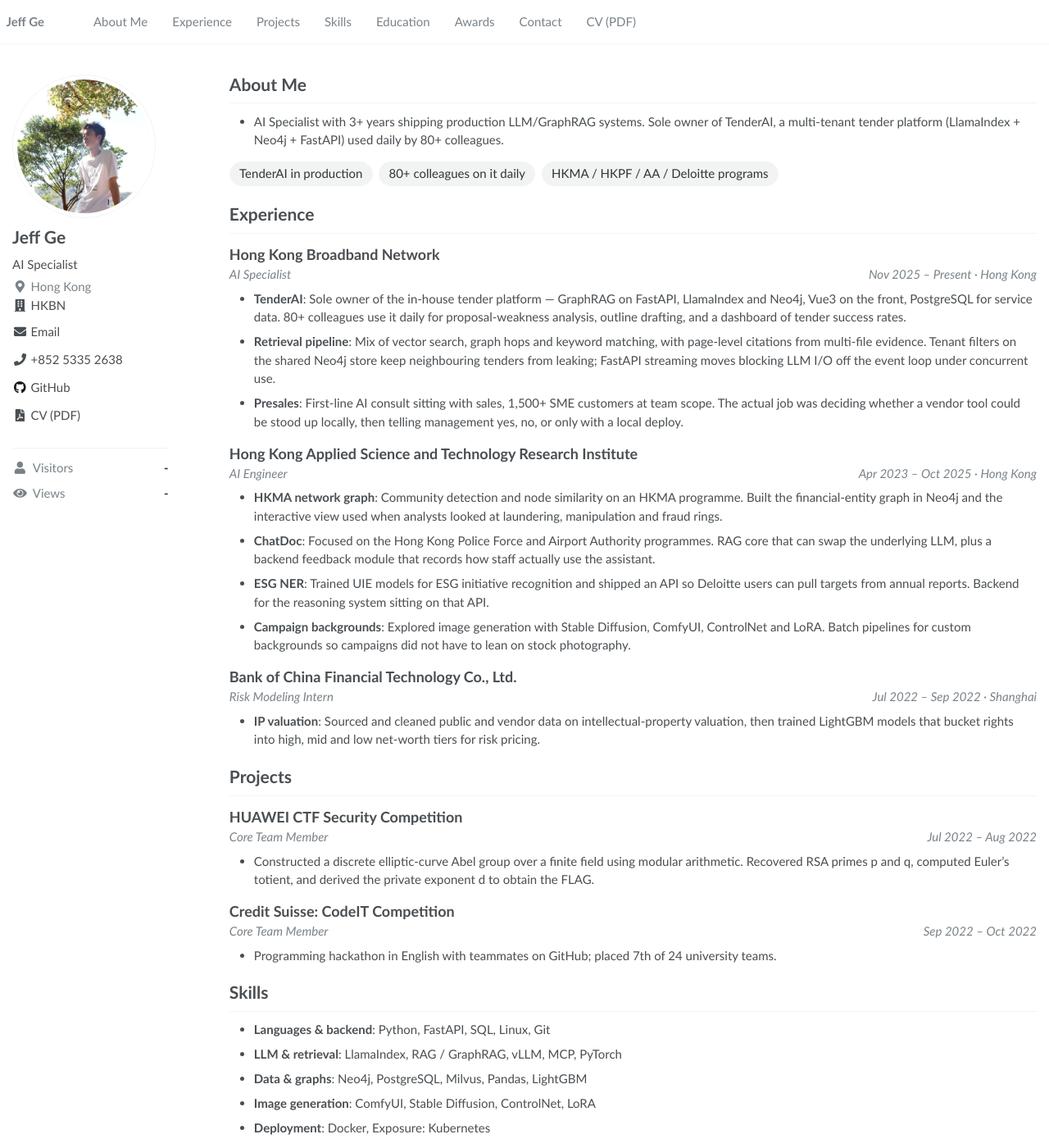
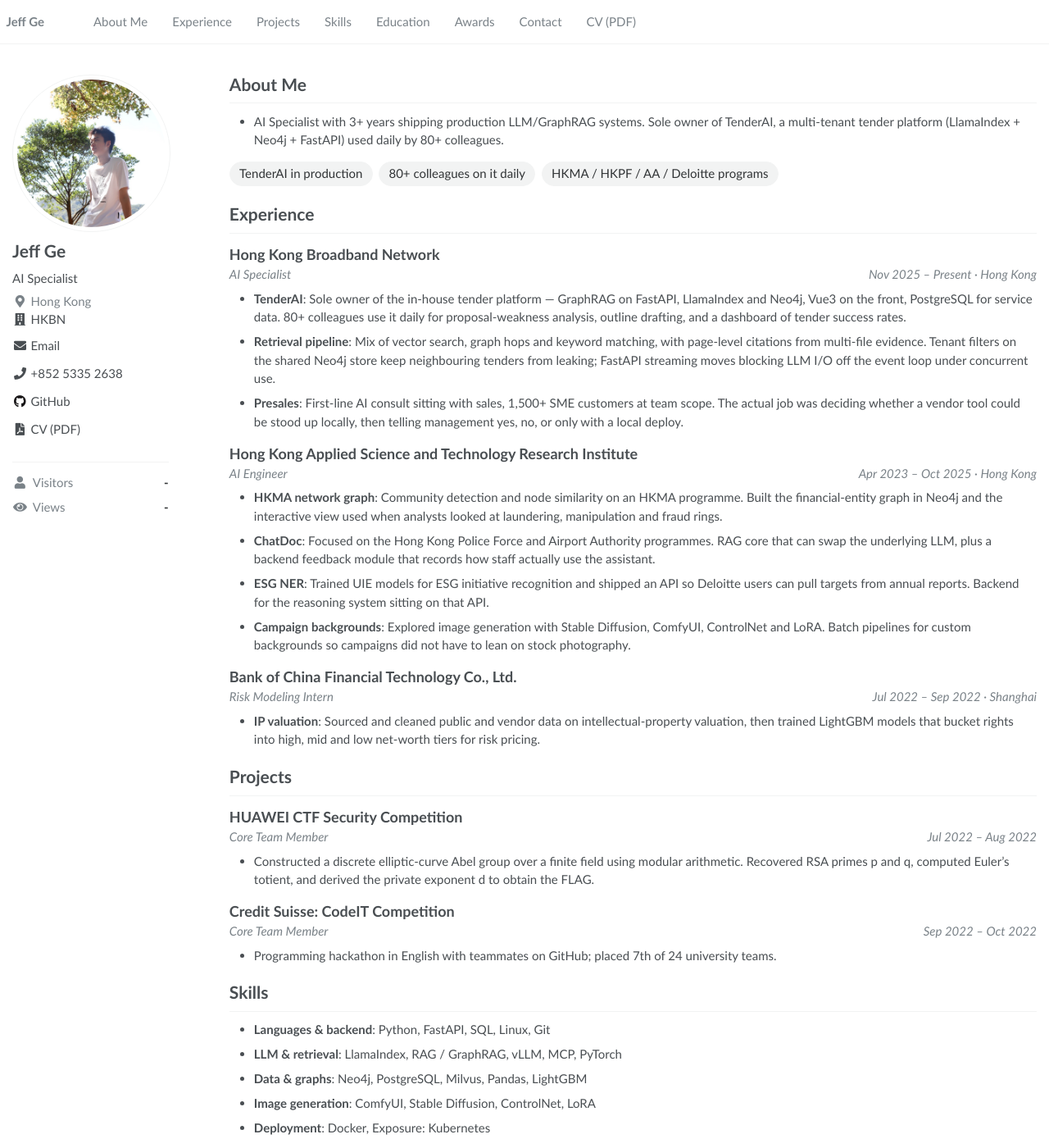
Before and after one commit to chloceg/chloceg.github.io, a Jekyll site: the page built from _pages/about.md, in a window 1280 px wide and 1400 px high. Shown: the whole window at 82% size. Built offline with Jekyll 4.4.1, drawn with Linux system fonts in a browser that asks for light colours; comment, search, counter and statistics services are not loaded.

Commit message:
Enlarge the sidebar avatar by 10%
Mobile min size 75px → 82.5px; desktop cap 175px → 192.5px, with width
110% so the photo actually grows when the sidebar is the constraint.

Co-authored-by: 气味 <njycgqw@icloud.com>

```diff
--- a/_sass/_sidebar.scss
+++ b/_sass/_sidebar.scss
@@ -82,7 +82,7 @@
 .author__avatar {
   display: table-cell;
   vertical-align: top;
-  width: 75px;
+  width: 82.5px;
   // set width only, for non-square avatars
   // height: 36px;
 
@@ -93,14 +93,15 @@
   }
 
   img {
-    max-width: 175px;
-    min-width: 75px;
+    max-width: 192.5px;
+    min-width: 82.5px;
     border-radius: 50%;
     aspect-ratio: 1 / 1;
     object-fit: cover;
     object-position: 68% 28%;
 
     @include breakpoint($large) {
+      width: 110%;
       padding: 5px;
       border: 1px solid $border-color;
     }
```
